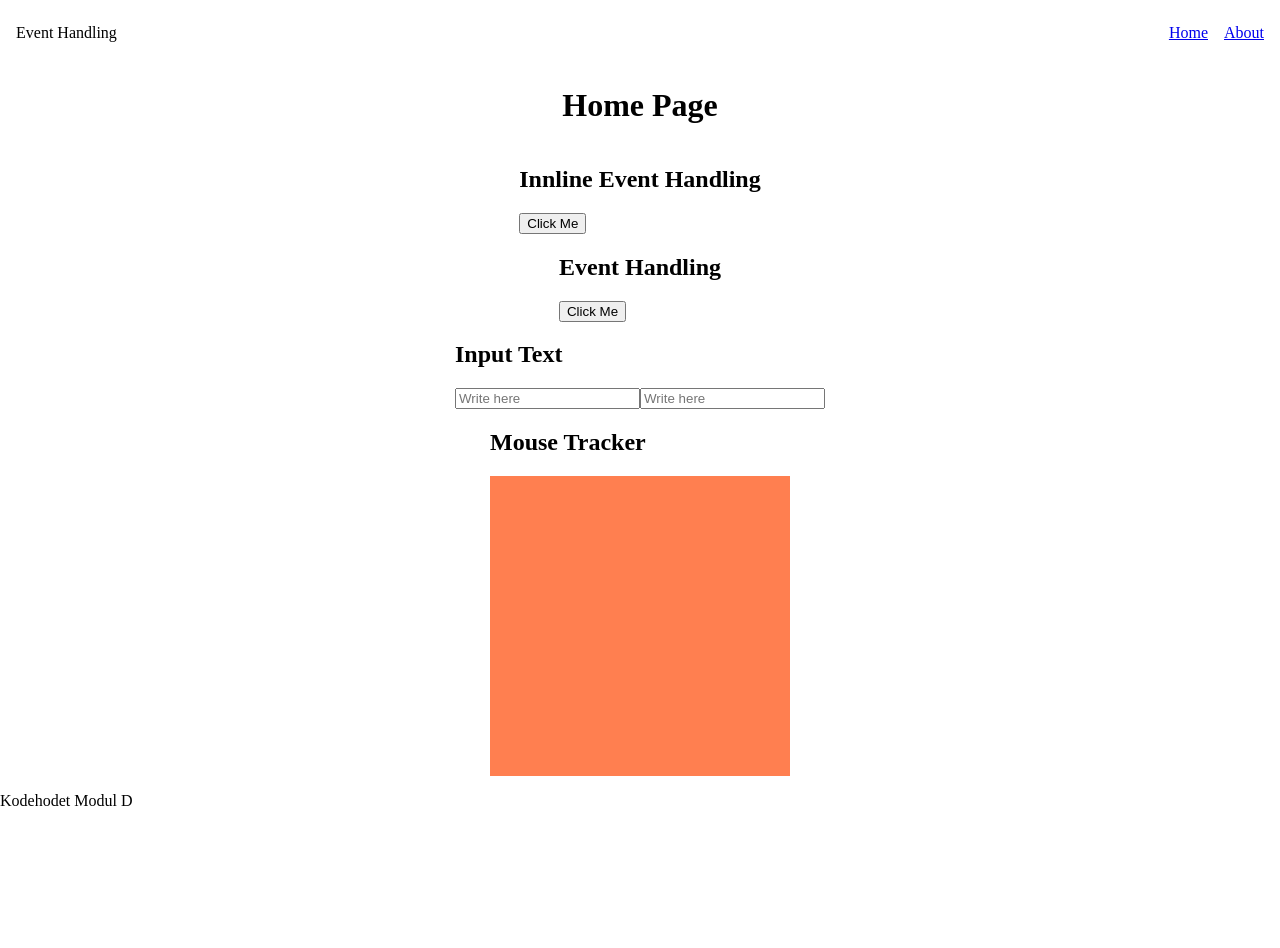
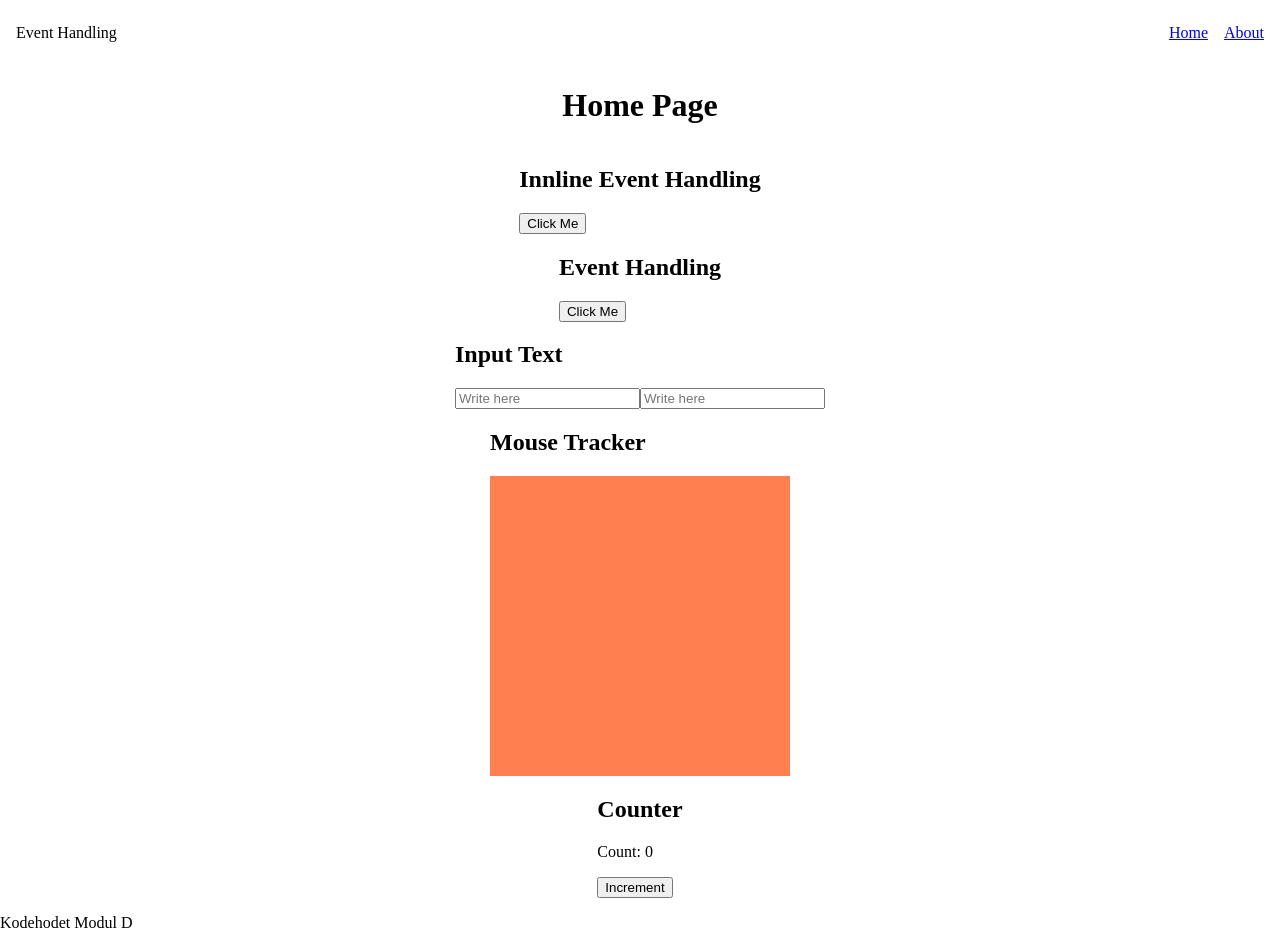
Before and after one commit to Inna-B10/REACT-2025, a React (Vite) app: page / in a window 1280 px wide. Before the commit the page ends 826 px from the top, so only its background shows below. Built offline with nearby package versions, Linux system fonts and the light colour scheme.

Commit message:
add basic useState example

```diff
--- /dev/null
+++ b/src/componets/counter/Counter.jsx
@@ -0,0 +1,18 @@
+import { useState } from "react"
+
+export function Counter() {
+  const [count, setCount] = useState(0)
+
+  function increment() {
+    // Dette er litt for enkelt til å fungere perfekt
+    setCount(count + 1)
+    console.log(count)
+  }
+
+  return (
+    <div>
+      <p>Count: {count}</p>
+      <button onClick={increment}>Increment</button>
+    </div>
+  )
+}
--- a/src/pages/HomePage.jsx
+++ b/src/pages/HomePage.jsx
@@ -2,6 +2,7 @@
 import { InlineEventHandling } from "../componets/InlineEventHandling/InlineEventHandling";
 import { InputText } from "../componets/InputText/InputText";
 import { MouseTracker } from "../componets/MouseTracker/MouseTracker";
+import { Counter } from "../componets/counter/Counter";
 
 export function HomePage() {
   const title = "Home Page"
@@ -29,6 +30,11 @@
         <h2>Mouse Tracker</h2>
         <MouseTracker />
       </section>
+
+      <section>
+        <h2>Counter</h2>
+        <Counter />
+      </section>
     </main>
   )
 }
```
